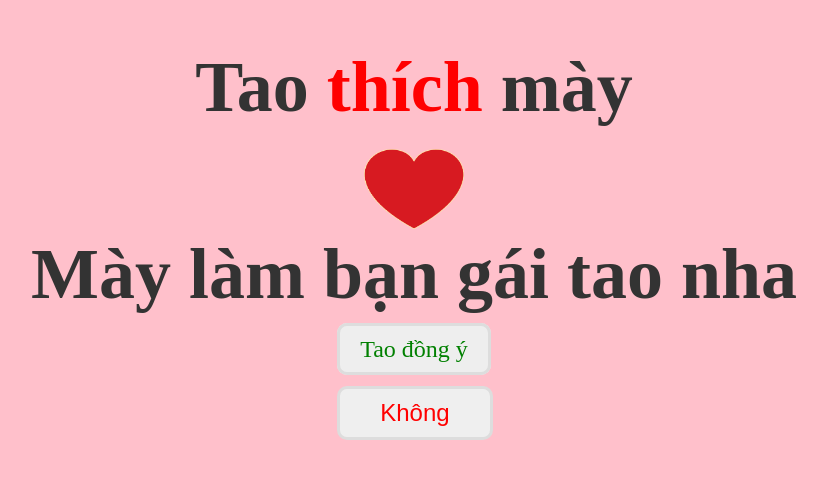
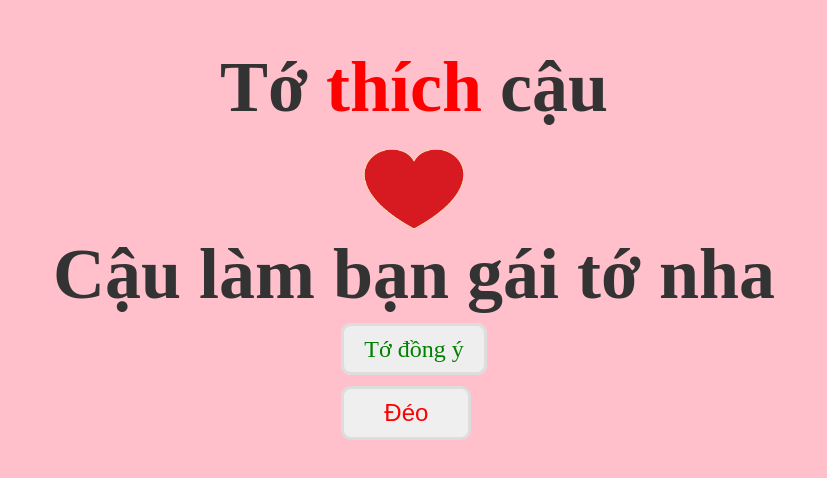
Before and after one commit to TruongDucNghia/nghiaLove, a plain HTML site: page index.html in a window 1280 px wide. Shown: the part 146-624 px from the top of the page, without its empty margins (226-1053 px from the left). Drawn offline with nearby package versions, Linux system fonts and the light colour scheme.

Commit message:
Update index.html

```diff
--- a/index.html
+++ b/index.html
@@ -20,13 +20,13 @@
 <body>
 	<div class="container">
 		<div class="love">
-			<h2>Tao <span>thích </span>mày </h2> <img style="width:100px"
+			<h2>Tớ <span>thích </span>cậu </h2> <img style="width:100px"
 				src="./-romance-clip-art-picture-of-red-heart-5aaeb718420cb8.8640685015213995762706.png"
 				alt="">
-			<h2>Mày làm bạn gái tao nha</h2>
+			<h2>Cậu làm bạn gái tớ nha</h2>
 			<script src="https://cdnjs.cloudflare.com/ajax/libs/jquery/3.3.1/jquery.min.js"></script>
-			<button style="position: absolute;">Không</button>
-			<a id="yes" href="yes.html">Tao đồng ý</a>
+			<button style="position: absolute;">Đéo</button>
+			<a id="yes" href="yes.html">Tớ đồng ý</a>
 		</div>
 	</div>
 </body>
```
